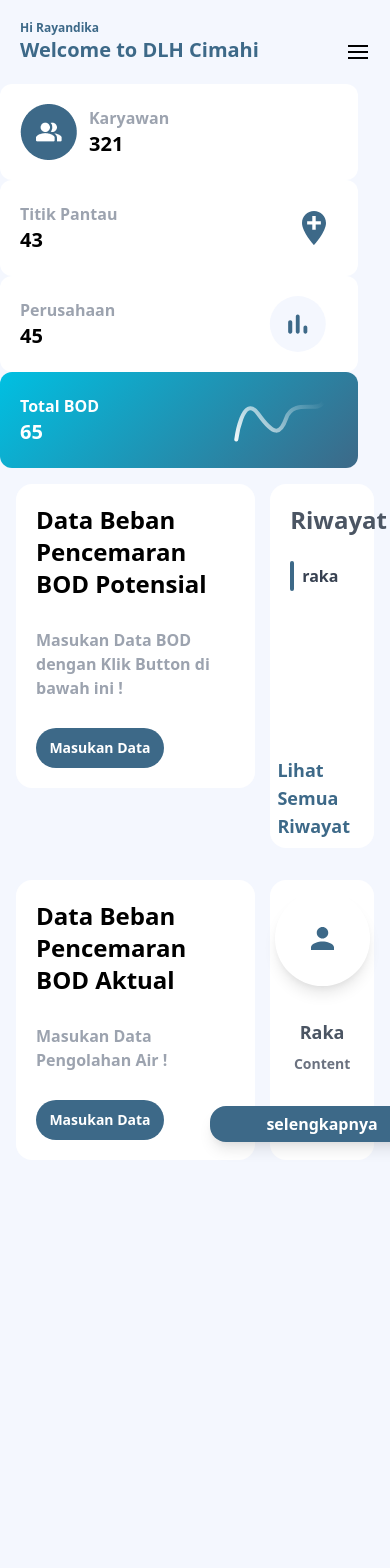
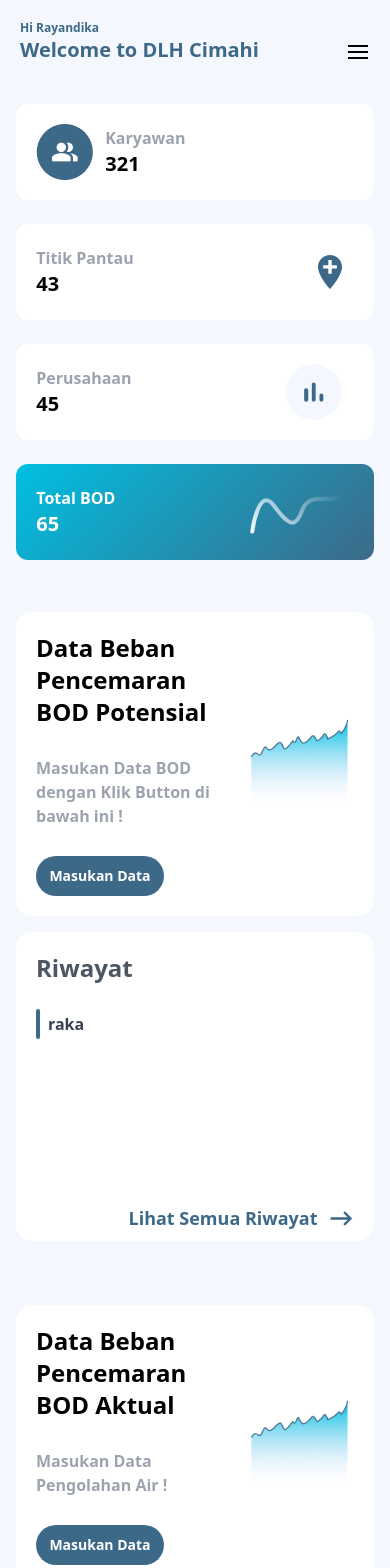
Before and after one commit to mrayandika15/template-admin-dlh, a React (Create React App) app: page / in a window 390 px wide. Shown: the top 1568 px of the page. Before the commit the page ends 1176 px from the top, so only its background shows below. Built offline with nearby package versions, Linux system fonts and the light colour scheme.

Commit message:
add(home): fix layout

```diff
--- a/src/components/Button/Button.module.css
+++ b/src/components/Button/Button.module.css
@@ -105,5 +105,5 @@
          shadow-none
          z-50 relative;
 
-  @apply sm:hidden;
+  @apply md:hidden;
 }
--- a/src/components/SearchBar/SeachBar.module.css
+++ b/src/components/SearchBar/SeachBar.module.css
@@ -4,7 +4,7 @@
         w-80 h-10 m-5
         border border-gray-200 rounded-xl hidden;
 
-  @apply sm:flex;
+  @apply md:flex;
 }
 
 .searchInput {
--- a/src/components/Widget/Widget.module.css
+++ b/src/components/Widget/Widget.module.css
@@ -1,8 +1,11 @@
 /* Small Widget */
 .containerSmall {
-  @apply w-11/12 h-24 bg-white rounded-xl flex justify-start px-2 items-center;
+  @apply w-11/12  h-24 my-3
+       bg-white
+         rounded-xl
+         flex justify-start px-2 items-center;
 
-  @apply sm:w-64;
+  @apply md:w-64 md:my-0;
 }
 
 .containerSmall .iconContainer {
--- a/src/containers/Bannerwidget/BannerWidget.module.css
+++ b/src/containers/Bannerwidget/BannerWidget.module.css
@@ -1,6 +1,7 @@
 .container {
   @apply flex flex-col
-         w-full h-auto;
+         w-full h-auto
+         items-center my-2;
 
-  @apply sm:flex sm:flex-row sm:items-start sm:justify-around;
+  @apply md:flex md:flex-row md:items-start md:justify-around;
 }
--- a/src/containers/ContentWidget/ContentWidget.js
+++ b/src/containers/ContentWidget/ContentWidget.js
@@ -6,7 +6,7 @@ import { chartWidget, onePeople } from "../../assets";
 export const ContentWidget = () => {
   return (
     <div className={style.container}>
-      <div className={style.section1__container}>
+      <div className={style.section__container}>
         <div className={style.large__content}>
           <Widget
             largeWidget
@@ -21,7 +21,7 @@ export const ContentWidget = () => {
           <Widget mediumWidget history content="raka" />
         </div>
       </div>
-      <div className={style.section2__container}>
+      <div className={style.section__container}>
         <div className={style.large__content}>
           <Widget
             largeWidget
--- a/src/containers/ContentWidget/ContentWidget.module.css
+++ b/src/containers/ContentWidget/ContentWidget.module.css
@@ -3,23 +3,28 @@
          w-full h-full;
 }
 
-.section1__container {
-  @apply flex justify-between
+.section__container {
+  @apply flex flex-col justify-between
           w-full h-1/2
-          py-4 px-4;
-}
+          py-4 px-4 my-2;
 
-.section2__container {
-  @apply flex  justify-between
-          w-full h-1/2
-          py-4 px-4;
+  @apply md:flex-row;
 }
 
 .large__content {
-  @apply w-2/3 h-full;
+  @apply w-full h-full my-2;
+
+  @apply md:w-2/3 md:my-0;
 }
 
 .medium__content {
-  @apply h-auto;
-  width: 29%;
+  @apply w-full h-auto my-2;
+
+  @apply md:my-0;
 }
+
+@media (min-width: 768px) {
+  .medium__content {
+    width: 29%;
+  }
+}
--- a/src/containers/Sidebar/Sidebar.module.css
+++ b/src/containers/Sidebar/Sidebar.module.css
@@ -6,7 +6,7 @@
          hidden
          z-50;
 
-  @apply sm:flex;
+  @apply md:flex;
 }
 
 .logo__container {
--- a/src/layouts/DashboardLayout/DashboardLayout.module.css
+++ b/src/layouts/DashboardLayout/DashboardLayout.module.css
@@ -2,5 +2,5 @@
   @apply flex flex-col
         w-full h-full;
 
-  @apply sm:w-full sm:ml-72;
+  @apply sm:w-full md:ml-72;
 }
--- a/tailwind.config.js
+++ b/tailwind.config.js
@@ -17,6 +17,7 @@ module.exports = {
         165: "65.951rem",
         715: "44.938rem",
         122: "30rem",
+        29: "29%",
       },
     },
   },
```
